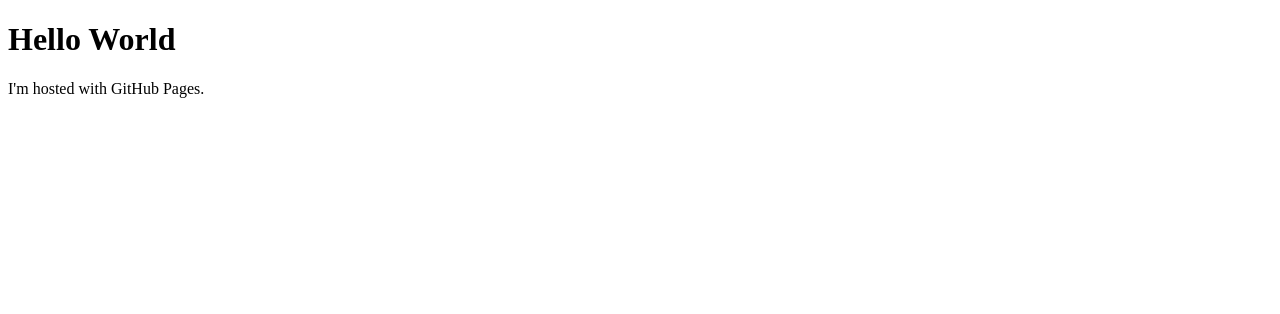
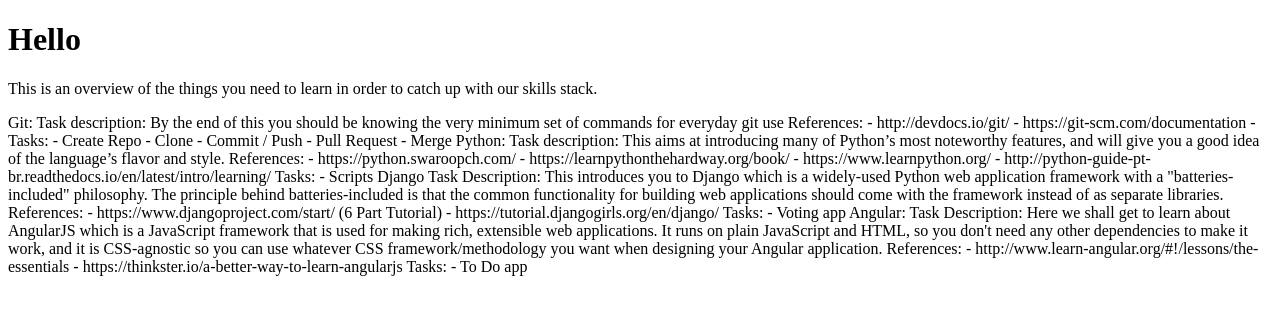
Before and after one commit to kmbuki/kmbuki.github.io, a plain HTML site: page index.html in a window 1280 px wide. Drawn offline with Linux system fonts and the light colour scheme.

Commit message:
Timeline

```diff
--- a/index.html
+++ b/index.html
@@ -1,7 +1,61 @@
 <!DOCTYPE html>
 <html>
 <body>
-<h1>Hello World</h1>
-<p>I'm hosted with GitHub Pages.</p>
+<h1>Hello</h1>
+<p>This is an overview of the things you need to learn in order to catch up with our skills stack.</p>
+
+Git:
+    Task description:
+    By the end of this you should be knowing the very minimum set of commands for everyday git use
+
+    References:
+        - http://devdocs.io/git/
+        - https://git-scm.com/documentation
+        -
+
+    Tasks:
+        - Create Repo
+        - Clone
+        - Commit / Push
+        - Pull Request
+        - Merge
+
+Python:
+    Task description:
+    This aims at introducing many of Python’s most noteworthy features, and will give you a good idea
+    of the language’s flavor and style.
+
+    References:
+        - https://python.swaroopch.com/
+        - https://learnpythonthehardway.org/book/
+        - https://www.learnpython.org/
+        - http://python-guide-pt-br.readthedocs.io/en/latest/intro/learning/
+
+    Tasks:
+        - Scripts
+
+Django
+    Task Description:
+    This introduces you to Django which is a widely-used Python web application framework with a "batteries-included" philosophy. The principle behind batteries-included is that the common functionality for building web applications should come with the framework instead of as separate libraries.
+
+    References:
+        - https://www.djangoproject.com/start/ (6 Part Tutorial)
+        - https://tutorial.djangogirls.org/en/django/
+
+    Tasks:
+         - Voting app
+
+
+Angular:
+    Task Description:
+    Here we shall get to learn  about AngularJS which is a JavaScript framework that is used for making rich, extensible web applications. It runs on plain JavaScript and HTML, so you don't need any other dependencies to make it work, and it is CSS-agnostic so you can use whatever CSS framework/methodology you want when designing your Angular application.
+
+    References:
+        - http://www.learn-angular.org/#!/lessons/the-essentials
+        - https://thinkster.io/a-better-way-to-learn-angularjs
+
+    Tasks:
+         - To Do app
+
 </body>
 </html>
```
